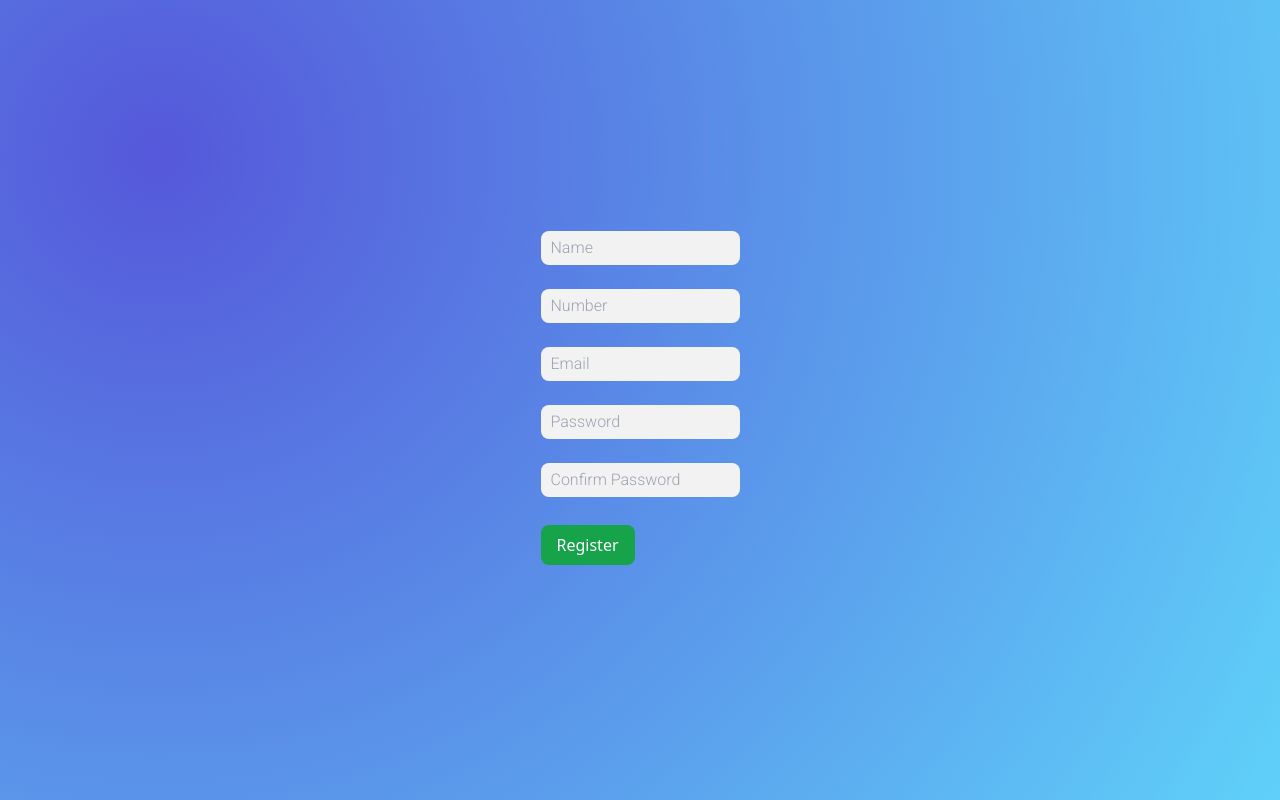
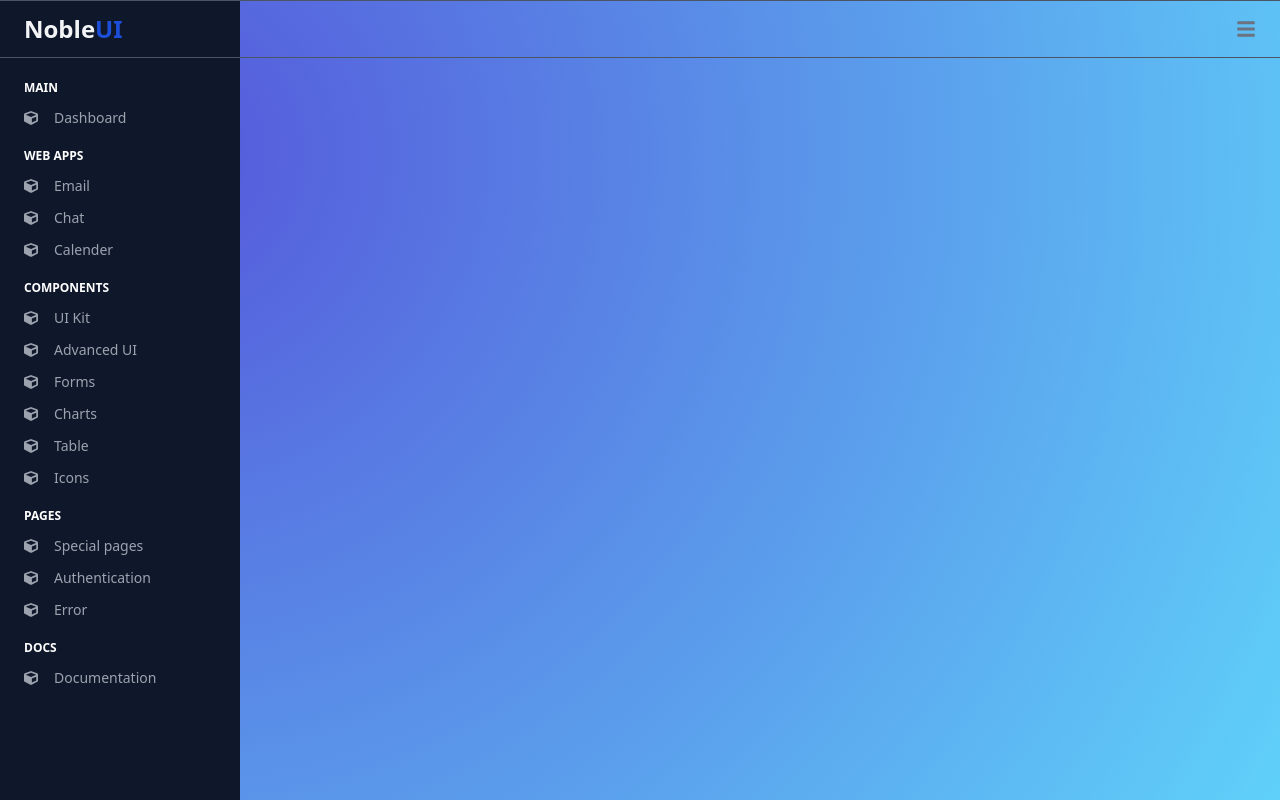
Before and after one commit to numan-iftikhar/NobleUI-dashboard-react, a React (Vite) app: page / in a window 1280 px wide. Built offline with nearby package versions, Linux system fonts and the light colour scheme.

Commit message:
make login page separate using react router

```diff
--- a/src/App.jsx
+++ b/src/App.jsx
@@ -1,7 +1,7 @@
 import React from "react";
-
+import { Routes, Route, Link } from "react-router-dom";
 import BottomRightButtons from "./components/BottomRightButtons";
-import LoginFrom from "./components/LoginFrom";
+import LoginFrom from "./pages/login-form/LoginForm";
 import Navbar from "./components/Navbar";
 import Sidebar from "./components/Sidebar";
 
@@ -10,15 +10,11 @@ function App() {
 
   return (
     <div className="App">
-      {/* Bottom Corner Fixed Buttons */}
-      {!(<LoginFrom />) && <BottomRightButtons />}
-
-      {/* Sidebar */}
-      {/* <Navbar /> */}
-        {/* <Sidebar /> */}
-      {/* navbar */}
-      {/* login page */}
-      <LoginFrom />
+      <Routes>
+        <Route path="login" element={<LoginFrom />} />
+        <Route path="/" element={<Sidebar />} />
+        <Route path="/" element={<BottomRightButtons />} />
+      </Routes>
     </div>
   );
 }
--- a/src/components/Sidebar.jsx
+++ b/src/components/Sidebar.jsx
@@ -10,7 +10,7 @@ const Sidebar = () => {
   const activeMenu = true;
 
   return (
-    <div className="sidebar bg-slate-900 w-60 h-screen overflow-auto">
+    <div className="sidebar absolute top-0 left-0 bg-slate-900 w-60 h-screen overflow-auto">
       {/* header */}
       <div className="flex fixed justify-between w-full px-6 py-3 border-y border-gray-600">
         <p className="brandName font-bold text-2xl text-gray-100">
--- a/src/main.jsx
+++ b/src/main.jsx
@@ -1,10 +1,11 @@
 import React from 'react'
 import ReactDOM from 'react-dom/client'
+import { BrowserRouter } from 'react-router-dom'
 import App from './App'
 import './index.css'
 
 ReactDOM.createRoot(document.getElementById('root')).render(
-  <React.StrictMode>
+  <BrowserRouter>
     <App />
-  </React.StrictMode>
+  </BrowserRouter>
 )
```
Also changed, not shown: src/pages/login-form/LoginForm.css (renamed from src/components/LoginForm.css), src/pages/login-form/LoginForm.jsx (renamed from src/components/LoginFrom.jsx).
